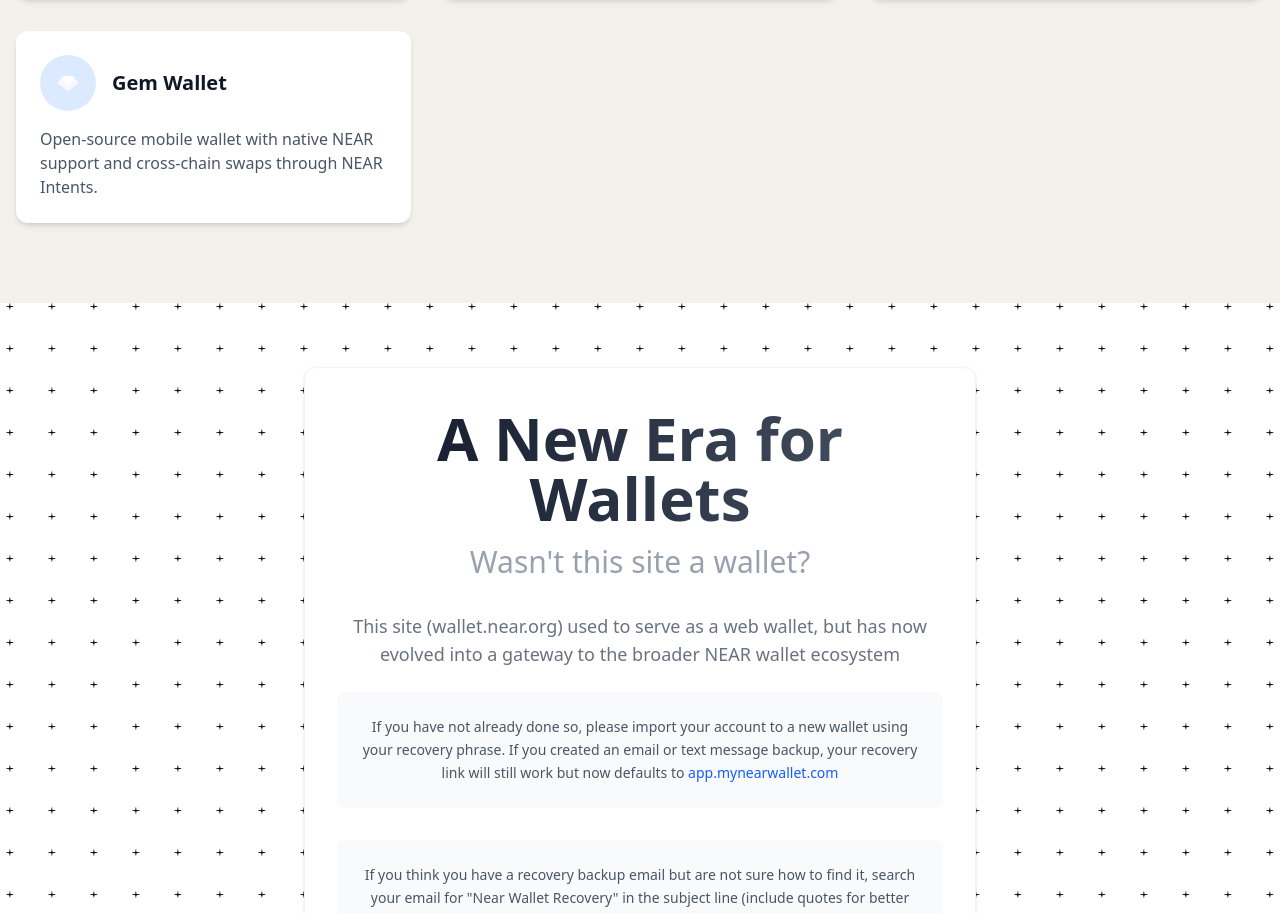
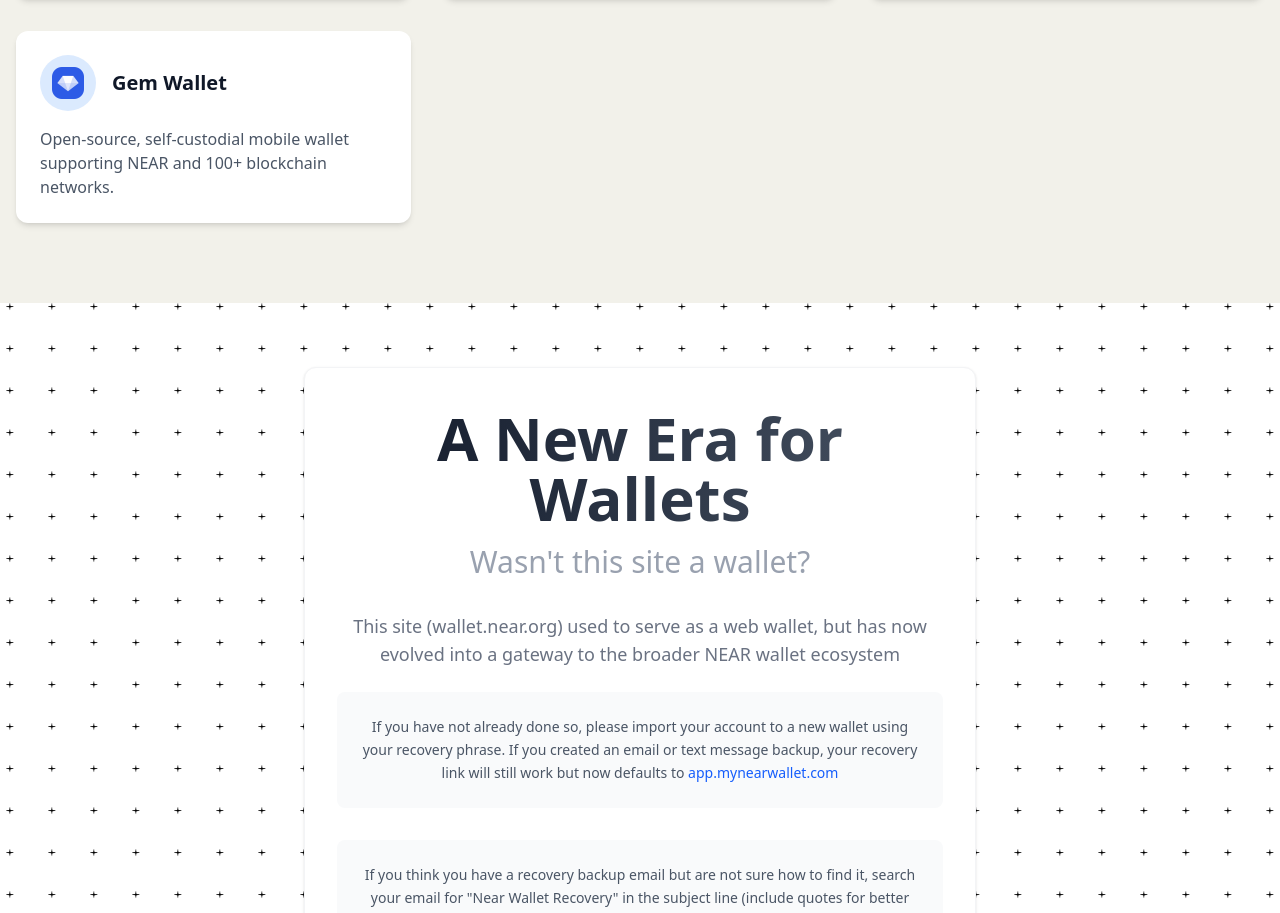
Before and after one commit to NEAR-DevHub/wallet-landing-near, a Next.js app: page / in a window 1280 px wide. Shown: the part 949-1862 px from the top of the page. Built offline with nearby package versions, Linux system fonts and the light colour scheme.

Commit message:
Update Gem Wallet branding

```diff
--- a/src/data/wallets.ts
+++ b/src/data/wallets.ts
@@ -68,7 +68,7 @@
 		icon: "/gem.png",
 		url: "https://gemwallet.com/",
 		description:
-			"Open-source mobile wallet with native NEAR support and cross-chain swaps through NEAR Intents.",
+			"Open-source, self-custodial mobile wallet supporting NEAR and 100+ blockchain networks.",
 	},
 ];
 
```
Also changed, not shown: public/gem.png.
